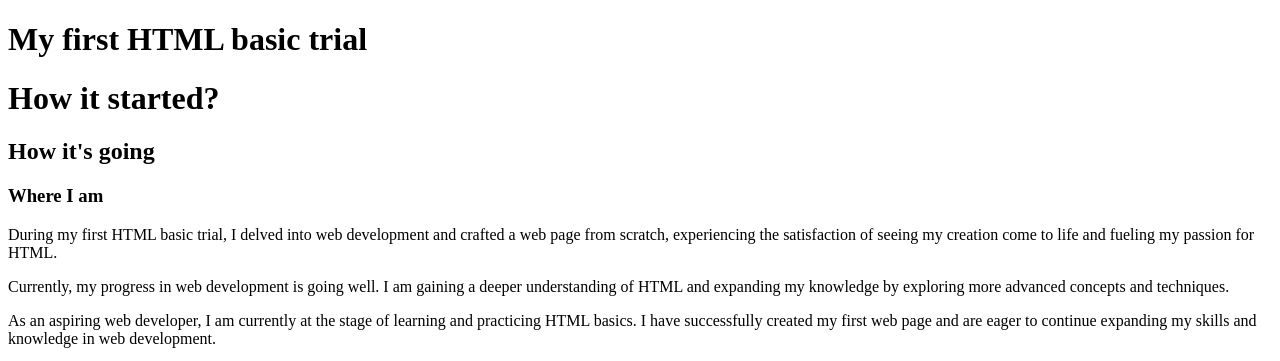
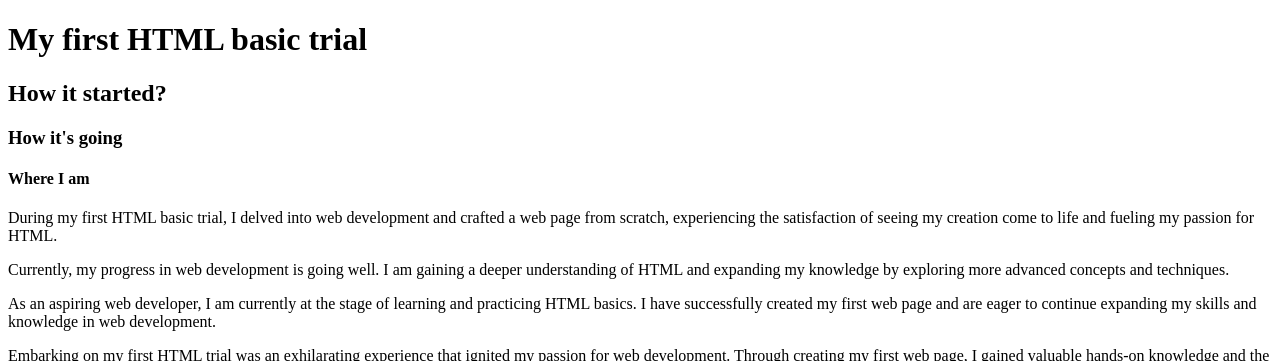
Before and after one commit to Nyiriek/alu-web-development, a plain HTML site: page html_basic/index.html in a window 1280 px wide. Shown: the top 361 px of the page. Drawn offline with Linux system fonts and the light colour scheme.

Commit message:
Update index.html

```diff
--- a/html_basic/index.html
+++ b/html_basic/index.html
@@ -11,12 +11,9 @@
 
 <body>
     <h1>My first HTML basic trial</h1>
-</body>
-
-<body>
-    <h1>How it started?</h1>
-    <h2>How it's going</h2>
-    <h3>Where I am</h3>
+    <h2>How it started?</h2>
+    <h3>How it's going</h3>
+    <h4>Where I am</h4>
         <p>During my first HTML basic trial, I delved into web development and crafted a web page from scratch, experiencing the satisfaction of seeing
             my creation come to life and fueling my passion for HTML. </p>
         <p>Currently, my progress in web development is going well. I am gaining a deeper understanding of HTML and expanding my knowledge by exploring more
@@ -25,7 +22,7 @@
                 in web development.</p>
         <p>Embarking on my first HTML trial was an exhilarating experience that ignited my passion for web development. Through creating my first web page, I gained valuable hands-on
              knowledge and the motivation to further explore and master the world of HTML and web development.</p>
-        <a href="https://www.instagram.com/p/Cegik3xOz32/"><img src="https://www.instagram.com/holbertonschool/"alt="Click here to an image"></a>
+        <a href="https://www.instagram.com/p/Cegik3xOz32/"><img src="https://www.instagram.com/holbertonschool/" alt="Click here to an image"></a>
 
 </body>
 </html>
```
